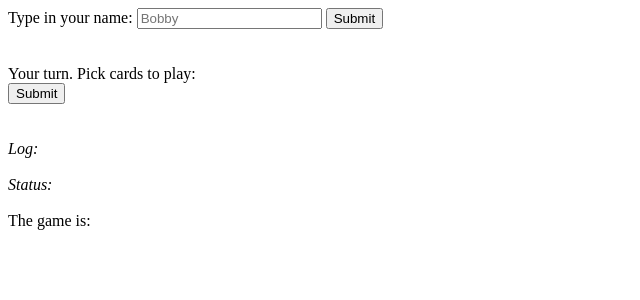
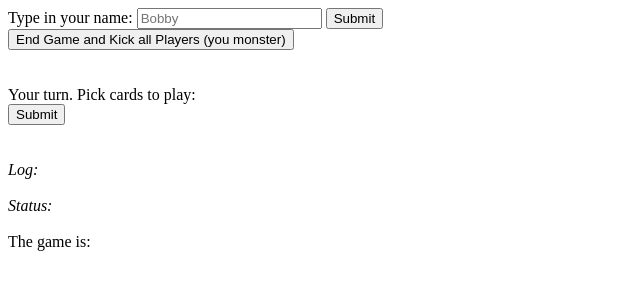
Before and after one commit to SaganRadiation/Cheat, a Flask app: page / in a window 1280 px wide. Shown: the top 300 px of the page, without its empty margins (0-640 px from the left). Run offline with Flask 2, Linux system fonts and the light colour scheme.

Commit message:
add ability to kick all players

```diff
--- a/server.py
+++ b/server.py
@@ -96,6 +96,16 @@ def change_game_status(message):
     else:
       emit('my message',  "The game is already OFF.")
 
+@socketio.on('end game and kick')
+def end_game_and_kick():
+  global game_status
+  global players
+  game_status = 'OFF'
+  players = []
+  emit('my message',  "The game was ended and all players were kicked.", broadcast=True)
+  end_game()
+
+
 def annotate_active_player():
   for i, player in enumerate(players):
     if i == active_player_index:
--- a/static/js/application.js
+++ b/static/js/application.js
@@ -30,23 +30,25 @@ let update_visibilities = function(){
     $('form#message_sender').hide();
     $('form#start_game').hide();
     $('form#end_game').show();
-    $('#end_game_button').val('End Game');
+    $('form#end_game_and_kick').hide();
     $('form#leave_game').hide();
   } else if (player_in_game == 'true' && game_status == 'OFF'){
     $('form#message_sender').hide();
     $('form#start_game').show();
     $('form#end_game').hide();
+    $('form#end_game_and_kick').hide();
     $('form#leave_game').show();
   } else if (player_in_game == 'false' && game_status == 'ON'){
     $('form#message_sender').hide();
     $('form#start_game').hide();
-    $('form#end_game').show();
-    $('#end_game_button').val('End Game for Other Players (you monster)');
+    $('form#end_game').hide();
+    $('form#end_game_and_kick').show();
     $('form#leave_game').hide();
   } else if (player_in_game == 'false' && game_status == 'OFF'){
     $('form#message_sender').show();
     $('form#start_game').hide();
     $('form#end_game').hide();
+    $('form#end_game_and_kick').hide();
     $('form#leave_game').hide();
   } else{
     alert ('invalid state reached in update_visibilities');
@@ -253,6 +255,11 @@ $(document).ready(function(){
     socket.emit('game status', 'end');
   })
 
+  $('form#end_game_and_kick').submit(function(event){
+    event.preventDefault();
+    socket.emit('end game and kick');
+  })
+
   $('form#leave_game').submit(function(event){
     event.preventDefault();
     socket.emit('leave game');
--- a/templates/index.html
+++ b/templates/index.html
@@ -17,6 +17,9 @@
 <form id="end_game">
   <input id="end_game_button" type="submit" value="End Game">
 </form>
+<form id="end_game_and_kick">
+  <input id="end_game_and_kickbutton" type="submit" value="End Game and Kick all Players (you monster)">
+</form>
 <br>
 <form id="leave_game">
   <input id="leave_game_button" type="submit" value="Leave Game">
```
